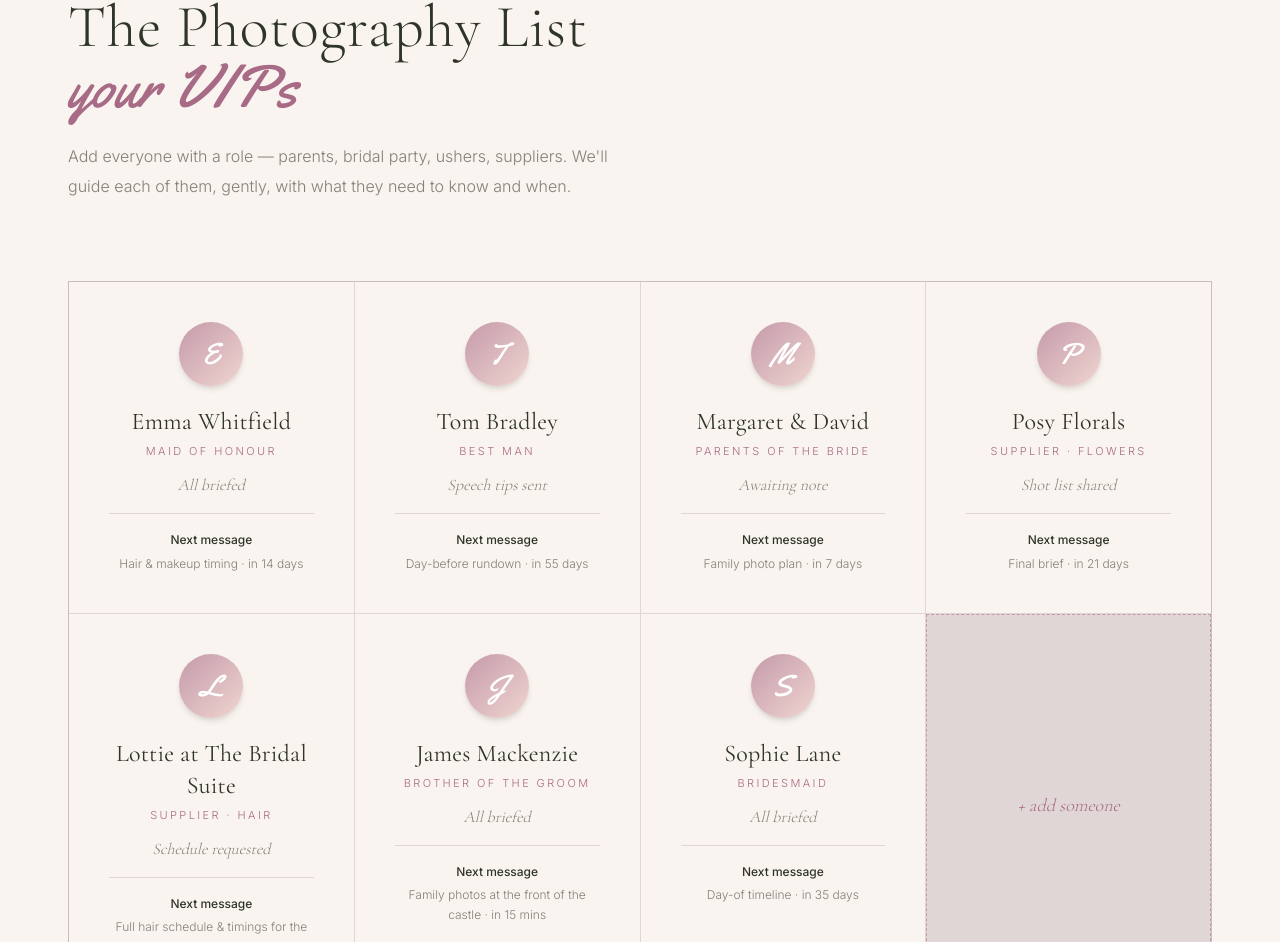
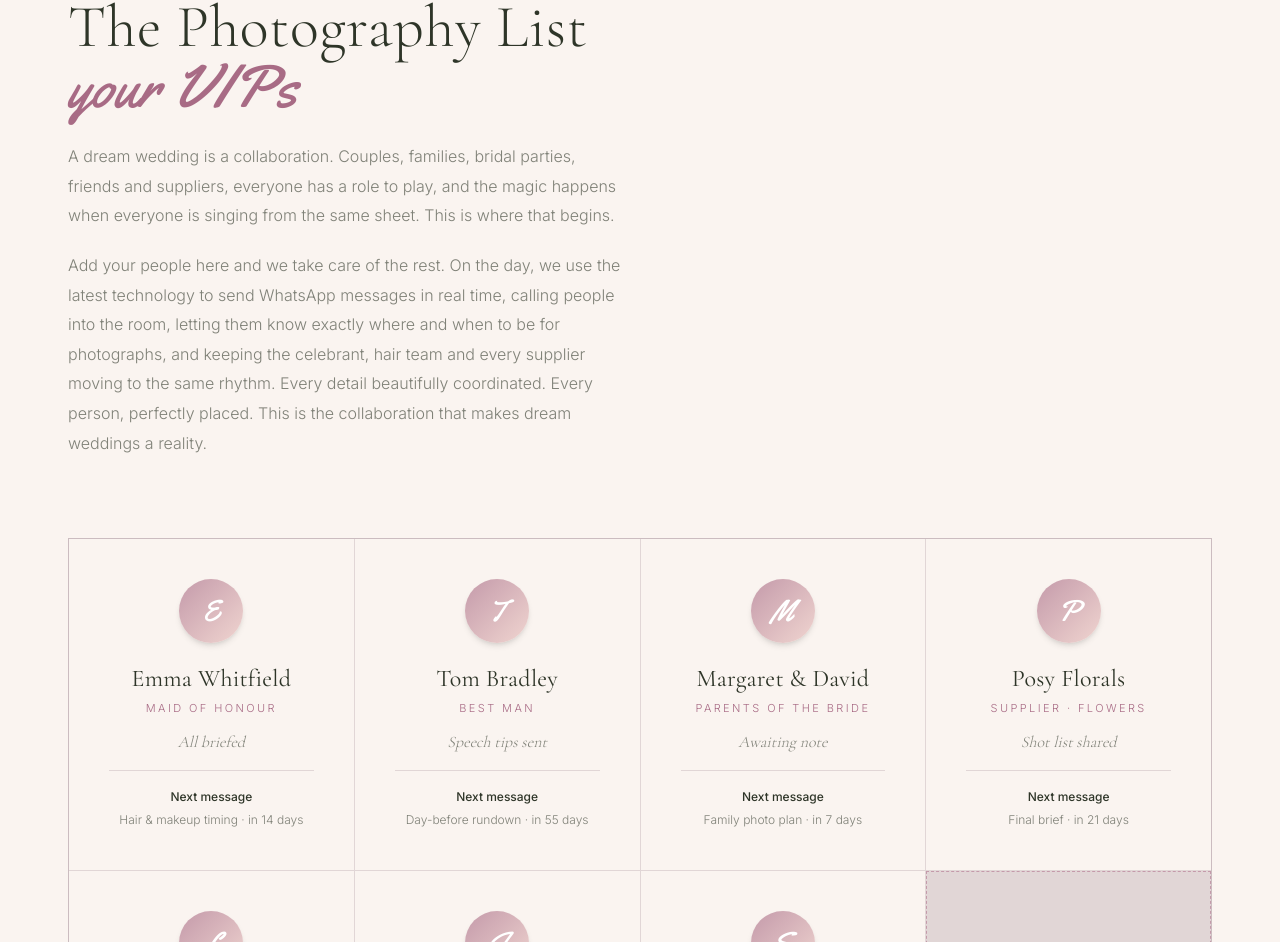
Before and after one commit to AnnetteBurke/4ever-inner-circle, a Next.js app: page / in a window 1280 px wide. Shown: the part 3836-4778 px from the top of the page. Built offline with nearby package versions, Linux system fonts and the light colour scheme.

Commit message:
phase-1/session-2: rewrite Your Circle description — collaboration and real-time WhatsApp coordination copy

```diff
--- a/components/sections/PeopleSection.tsx
+++ b/components/sections/PeopleSection.tsx
@@ -18,9 +18,18 @@ export default function PeopleSection() {
             The Photography List<br />
             <span className="script-accent font-normal">your VIPs</span>
           </h2>
+          <p className="text-base leading-[1.85] text-whisper max-w-[560px] mb-5">
+            A dream wedding is a collaboration. Couples, families, bridal parties, friends
+            and suppliers, everyone has a role to play, and the magic happens when everyone
+            is singing from the same sheet. This is where that begins.
+          </p>
           <p className="text-base leading-[1.85] text-whisper max-w-[560px]">
-            Add everyone with a role — parents, bridal party, ushers, suppliers. We&apos;ll
-            guide each of them, gently, with what they need to know and when.
+            Add your people here and we take care of the rest. On the day, we use the latest
+            technology to send WhatsApp messages in real time, calling people into the room,
+            letting them know exactly where and when to be for photographs, and keeping
+            the celebrant, hair team and every supplier moving to the same rhythm. Every
+            detail beautifully coordinated. Every person, perfectly placed. This is the
+            collaboration that makes dream weddings a reality.
           </p>
         </div>
 
```
